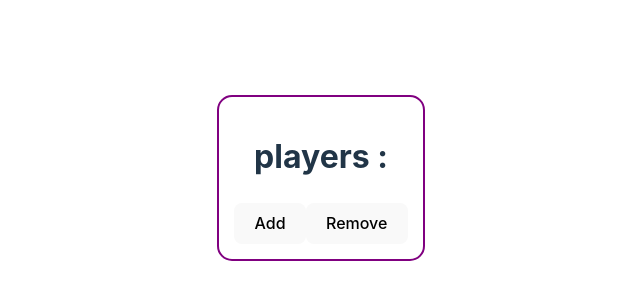
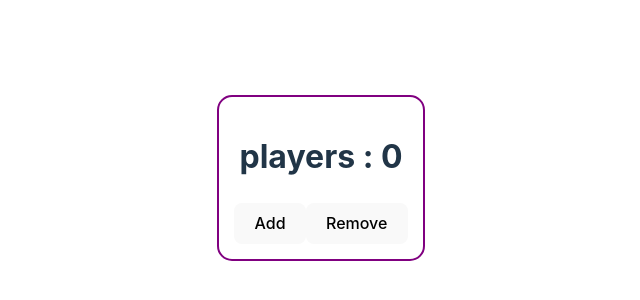
Before and after one commit to sanjidatanha09/React_state, a React (Vite) app: page / in a window 1280 px wide. Shown: the part 222-522 px from the top of the page, without its empty margins (319-959 px from the left). Built offline with nearby package versions, Linux system fonts and the light colour scheme.

Commit message:
button onclick add in players section

```diff
--- a/src/App.jsx
+++ b/src/App.jsx
@@ -5,13 +5,17 @@ import './App.css'
 
 function App() {
 
-  const {team, setTeam} = useState(0)
+  const [team, setTeam] = useState(0)
 
   const handleAdd = () => {
+    const teams = team + 1
+    setTeam(teams)
+
 
   }
   const handleRemove = () =>{
-
+     const teams = team - 1
+    setTeam(teams)
   }
 
   const teamStyle = {
```
